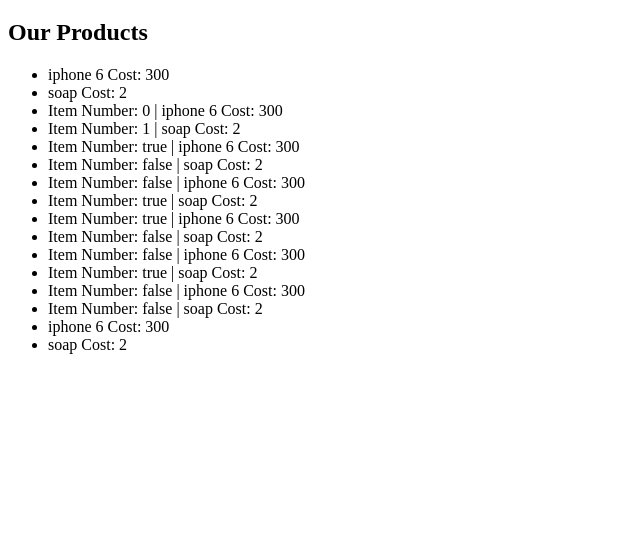
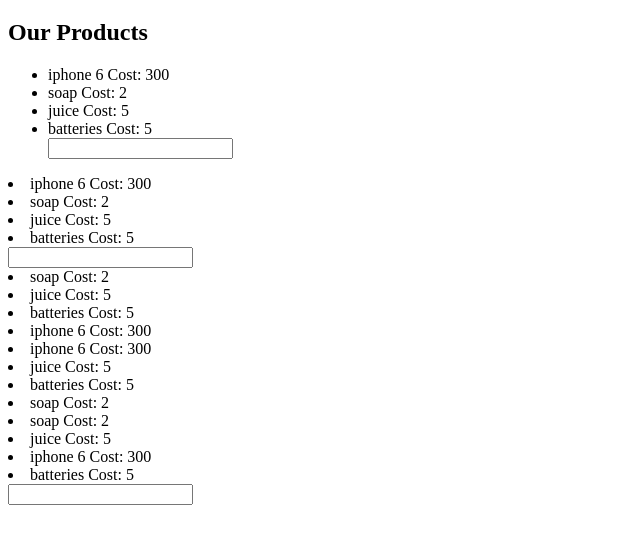
Before and after one commit to CADBOT/angular-frontend, a website: page app/index.html in a window 1280 px wide. Shown: the part 61-604 px from the top of the page, without its empty margins (0-640 px from the left). Drawn offline with nearby package versions, Linux system fonts and the light colour scheme.

Commit message:
finish lesson 7

```diff
--- a/app/index.html
+++ b/app/index.html
@@ -9,57 +9,44 @@
   <h1>Welcome to our {{store.store}} </h1>
   <h2> Our Products </h2>
   <ul>
-    <!-- There is a lot of replication in this code. Let's dry it up by moving our
-         products to an array in the controller, and using ng-repeat to loop through
-         it. the syntax is very much like a for each loop-->
-    <li ng-repeat='product in store.products'>
+    <!-- we can use ng-filter to allow us to only include elements
+         that match a query -->
+    <li ng-repeat='product in store.products | filter:query'>
       {{product.name}} Cost: {{product.cost}}
     </li>
-    <!-- lab convert your store tu use ng-repeat -->
-
-    <!-- ng-repeat also brings in some helper objects to assist with things such as
-      array indexing  -->
-
-    <li ng-repeat='product in store.products'>
-      Item Number: {{$index}} | {{product.name}} Cost: {{product.cost}}
-    </li>
-
-    <!-- some other helpers -->
-    <li ng-repeat='product in store.products'>
-      Item Number: {{$even}} | {{product.name}} Cost: {{product.cost}}
-    </li>
-
-    <li ng-repeat='product in store.products'>
-      Item Number: {{$odd}} | {{product.name}} Cost: {{product.cost}}
-    </li>
-
-    <li ng-repeat='product in store.products'>
-      Item Number: {{$first}} | {{product.name}} Cost: {{product.cost}}
-    </li>
-
-    <li ng-repeat='product in store.products'>
-      Item Number: {{$last}} | {{product.name}} Cost: {{product.cost}}
-    </li>
-
-    <li ng-repeat='product in store.products'>
-      Item Number: {{$middle}} | {{product.name}} Cost: {{product.cost}}
-    </li>
-
-    <!-- Aside from $index, therse are all predicates (return true or false). Alone, they aren't very useful.
-      However, we can combine them with ng-if, which is a directive to conditionally display
-      dom nodes -->
-    <li ng-repeat='product in store.products' ng-if='$first'>
+    <input ng-model='query'>
+  </ul>
+  <!-- lab add search filter to your store app -->
+    <!-- notice how the default filter will search for a match in
+         each value property of the object. Meaning in the above that
+         it will loook for a match in both name and cost. We can
+         specify that we only want the filter to consider the name
+         property -->
+    <li ng-repeat='product in store.products | filter:{name: query2}'>
       {{product.name}} Cost: {{product.cost}}
     </li>
-    <!-- here we will only display the first element in a list. Later on we will discuss how to use
-         ng-repeat filters as a more elegant way to do this -->
-    <!-- Create a section that only displays even indexed products. Create one that displays only the last one
-         Crate one using $index and $ng-if that only displays the 2nd element -->
+    <input ng-model='query2'>
+    <!-- lab add a filter that filters based on product cost to your app -->
 
-    <li ng-repeat='product in store.products' ng-if='$index == 1'>
+    <!-- just like in SQL, we can use orderby to order our list items based
+         on a property -->
+    <li ng-repeat='product in store.products | orderBy: "cost"'>
+      {{product.name}} Cost: {{product.cost}}
+    </li>
+    <!-- we can add a - to the property name in orderBy to reverse the order -->
+    <li ng-repeat='product in store.products | orderBy: "-cost"'>
       {{product.name}} Cost: {{product.cost}}
     </li>
 
-  </ul>
+    <!-- Lab expermeint with order by in your app -->
+
+    <!-- we can also combine them filter and orderby together -->
+    <li ng-repeat='product in store.products | filter:{cost: query3} | orderBy: "-name"'>
+      {{product.name}} Cost: {{product.cost}}
+    </li>
+    <input ng-model='query3'>
+
+    <!-- Lab experiment with combining filter and orderBy on your app -->
+
 </body>
 </html>
--- a/app/js/controllers.js
+++ b/app/js/controllers.js
@@ -8,5 +8,10 @@
 function StoreController() {
   var vm = this;
   vm.store = 'Online Product Store';
-  vm.products = [{name: 'iphone 6', cost: 300}, {name: 'soap', cost: 2}];
+  vm.products = [
+    {name: 'iphone 6', cost: 300},
+    {name: 'soap', cost: 2},
+    {name: 'juice', cost: 5},
+    {name: 'batteries', cost: 5}
+  ];
 }
```
